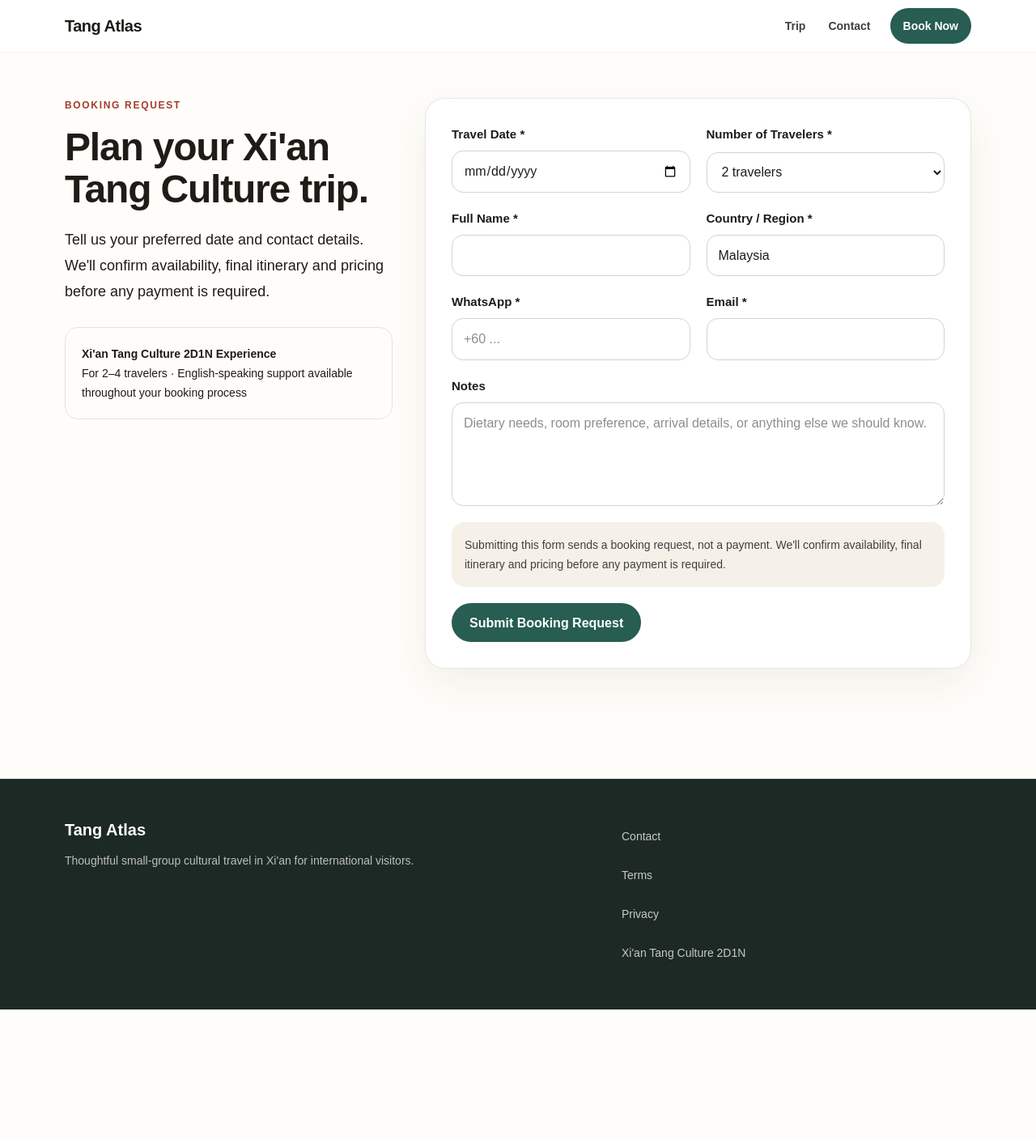
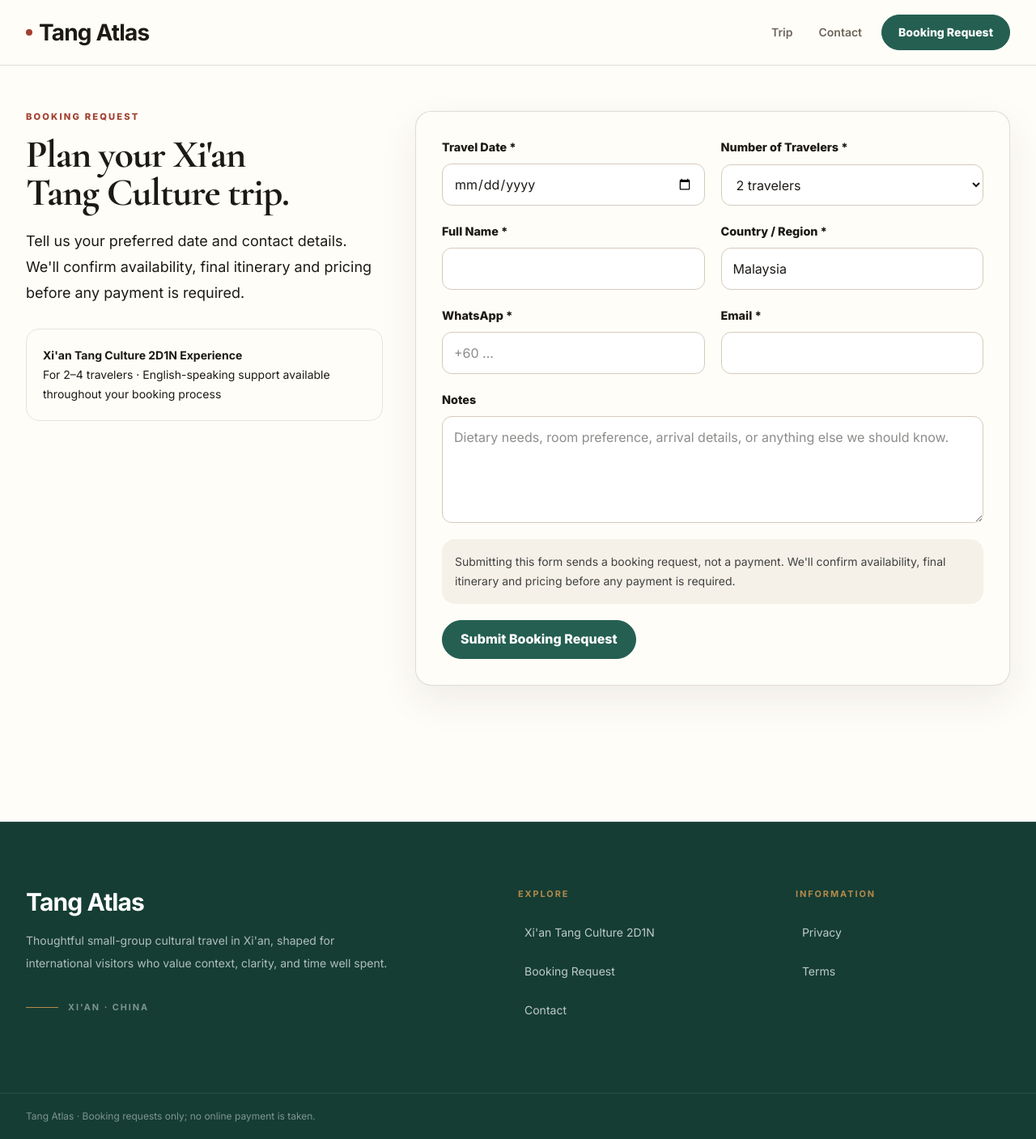
Before and after one commit to 1149866456-wq/xian-travel-v01, a Next.js app: page /booking in a window 1280 px wide. Shown: the whole page at 81% size. Before the commit the page ends 1247 px from the top, so only its background shows below. Built offline with nearby package versions, Linux system fonts and the light colour scheme.

Commit message:
feat: establish Tang Atlas editorial design system

```diff
--- a/src/app/globals.css
+++ b/src/app/globals.css
@@ -1,31 +1,60 @@
 @import "tailwindcss";
 
 :root {
-  --ink: #1f1c18;
-  --muted: #6f675d;
-  --paper: #f8f4ec;
-  --jade: #275d52;
-  --jade-dark: #183f38;
-  --gold: #c69a55;
-  --red: #a33d2e;
-  --card-radius: 24px;
-  --card-shadow: 0 18px 52px rgba(67, 50, 28, 0.07);
-  --section-space: clamp(4rem, 7vw, 6rem);
+  --ink: #1d1a16;
+  --muted: #6d655b;
+  --paper: #f6f1e8;
+  --paper-deep: #eadfce;
+  --surface: #fffdf8;
+  --jade: #245f51;
+  --jade-dark: #153d34;
+  --cinnabar: #a24030;
+  --gold: #b58a4a;
+  --line: rgba(29, 26, 22, 0.14);
+  --card-radius: 20px;
+  --card-shadow: 0 18px 48px rgba(50, 39, 24, 0.08);
+  --section-space: clamp(4.5rem, 8vw, 7.5rem);
 }
 
 * { box-sizing: border-box; }
-html { scroll-behavior: smooth; }
+
+html {
+  min-height: 100%;
+  scroll-behavior: smooth;
+  background: var(--surface);
+}
+
 body {
+  min-height: 100vh;
+  min-height: 100dvh;
   margin: 0;
+  display: flex;
+  flex-direction: column;
   color: var(--ink);
-  background: #fffdf9;
-  font-family: Arial, Helvetica, sans-serif;
-  line-height: 1.6;
+  background: var(--surface);
+  font-family: var(--font-sans), Arial, Helvetica, sans-serif;
+  line-height: 1.65;
+  text-rendering: optimizeLegibility;
+}
+
+main {
+  width: 100%;
+  flex: 1;
 }
 
 a { color: inherit; text-decoration: none; }
 button, input, textarea, select { font: inherit; }
-h1, h2, h3 { line-height: 1.08; text-wrap: balance; }
+
+h1,
+h2,
+h3 {
+  font-family: var(--font-display), Georgia, serif;
+  line-height: 0.98;
+  text-wrap: balance;
+}
+
+p { text-wrap: pretty; }
+img { max-width: 100%; }
 
 :where(a, button, input, textarea, select):focus-visible {
   outline: 3px solid var(--jade-dark);
@@ -40,16 +69,33 @@ footer a:focus-visible {
 }
 
 .container-page {
-  width: min(1120px, calc(100% - 32px));
+  width: min(1240px, calc(100% - 32px));
   margin-inline: auto;
 }
 
+.section-space { padding-block: var(--section-space); }
+
+.display-title {
+  font-family: var(--font-display), Georgia, serif;
+  font-size: clamp(3.35rem, 7vw, 7rem);
+  font-weight: 600;
+  line-height: 0.87;
+  letter-spacing: -0.045em;
+}
+
 .eyebrow {
-  letter-spacing: 0.14em;
+  color: var(--cinnabar);
+  font-size: 0.7rem;
+  font-weight: 800;
+  letter-spacing: 0.19em;
+  line-height: 1.3;
   text-transform: uppercase;
-  font-size: 0.75rem;
-  font-weight: 700;
-  color: var(--red);
+}
+
+.editorial-rule {
+  width: 100%;
+  height: 1px;
+  background: var(--line);
 }
 
 .button-primary,
@@ -60,57 +106,150 @@ footer a:focus-visible {
   justify-content: center;
   border-radius: 999px;
   padding: 0 22px;
-  font-weight: 700;
+  font-weight: 750;
   line-height: 1.2;
   text-align: center;
-  transition: transform 160ms ease, opacity 160ms ease, background-color 160ms ease;
+  transition: transform 160ms ease, color 160ms ease, background-color 160ms ease, border-color 160ms ease;
 }
-.button-primary { background: var(--jade); color: white; }
-.button-secondary { border: 1px solid rgba(31, 28, 24, 0.2); background: rgba(255,255,255,.78); }
-.button-primary:hover { background: var(--jade-dark); transform: translateY(-1px); }
-.button-secondary:hover { background: white; transform: translateY(-1px); }
-.button-primary:disabled { opacity: .55; cursor: not-allowed; transform: none; }
+
+.button-primary {
+  border: 1px solid var(--jade);
+  background: var(--jade);
+  color: white;
+}
+
+.button-secondary {
+  border: 1px solid var(--line);
+  background: rgba(255, 253, 248, 0.9);
+  color: var(--ink);
+}
+
+.button-primary:hover {
+  border-color: var(--jade-dark);
+  background: var(--jade-dark);
+  transform: translateY(-1px);
+}
+
+.button-secondary:hover {
+  border-color: rgba(29, 26, 22, 0.28);
+  background: white;
+  transform: translateY(-1px);
+}
+
+.button-primary:disabled {
+  cursor: not-allowed;
+  opacity: 0.55;
+  transform: none;
+}
 
 .card {
-  border: 1px solid rgba(31, 28, 24, 0.1);
+  border: 1px solid var(--line);
   border-radius: var(--card-radius);
-  background: #fff;
+  background: var(--surface);
   box-shadow: var(--card-shadow);
+}
+
+.image-frame {
+  position: relative;
+  overflow: hidden;
+  border-radius: clamp(1rem, 2vw, 1.75rem);
+  background: var(--paper-deep);
+}
+
+.image-frame img { object-fit: cover; }
+
+.image-caption {
+  margin-top: 0.65rem;
+  color: var(--muted);
+  font-size: 0.76rem;
+  letter-spacing: 0.02em;
 }
 
 .field {
   display: grid;
   gap: 8px;
 }
-.field label { font-weight: 700; font-size: .94rem; }
-.field input, .field textarea, .field select {
+
+.field label {
+  font-size: 0.9rem;
+  font-weight: 750;
+}
+
+.field input,
+.field textarea,
+.field select {
   width: 100%;
-  min-height: 48px;
-  border: 1px solid #d9d2c8;
-  border-radius: 14px;
+  min-height: 50px;
+  border: 1px solid #d5cbbb;
+  border-radius: 12px;
   background: white;
   padding: 12px 14px;
+  color: var(--ink);
 }
-.field input:focus-visible, .field textarea:focus-visible, .field select:focus-visible {
+
+.field textarea { resize: vertical; }
+
+.field input:focus-visible,
+.field textarea:focus-visible,
+.field select:focus-visible {
   border-color: var(--jade);
-  box-shadow: 0 0 0 3px rgba(39,93,82,.10);
   outline: 3px solid var(--jade-dark);
   outline-offset: 2px;
-}
-.field-error { color: #9c2f25; font-size: .84rem; }
-
-.hero-pattern {
-  background:
-    radial-gradient(circle at 18% 18%, rgba(198,154,85,.24), transparent 30%),
-    radial-gradient(circle at 82% 18%, rgba(163,61,46,.18), transparent 28%),
-    linear-gradient(135deg, #f4ecde 0%, #fffaf2 44%, #eef4ef 100%);
+  box-shadow: 0 0 0 3px rgba(36, 95, 81, 0.1);
 }
 
+.field-help {
+  margin: 0;
+  color: var(--muted);
+  font-size: 0.78rem;
+  line-height: 1.55;
+}
+
+.field-error {
+  color: #942f25;
+  font-size: 0.82rem;
+}
+
+.legal-page {
+  display: grid;
+  gap: clamp(2.5rem, 6vw, 6rem);
+  padding-block: clamp(3.5rem, 7vw, 6.5rem);
+}
+
+.legal-section {
+  display: grid;
+  grid-template-columns: 42px minmax(0, 1fr);
+  gap: 1rem;
+  padding-block: 1.75rem;
+  border-top: 1px solid var(--line);
+}
+
+.legal-section-number {
+  color: var(--cinnabar);
+  font-family: var(--font-display), Georgia, serif;
+  font-size: 1.2rem;
+  font-weight: 700;
+}
+
+.hero-pattern { background: var(--paper); }
+
 @media (min-width: 640px) {
-  .container-page { width: min(1120px, calc(100% - 48px)); }
+  .container-page { width: min(1240px, calc(100% - 64px)); }
+}
+
+@media (max-width: 639px) {
+  .display-title {
+    font-size: clamp(3.2rem, 16vw, 4.8rem);
+    line-height: 0.9;
+  }
+
+  .legal-section { grid-template-columns: 32px minmax(0, 1fr); }
 }
 
 @media (prefers-reduced-motion: reduce) {
   html { scroll-behavior: auto; }
-  *, *::before, *::after { scroll-behavior: auto !important; transition-duration: 0.01ms !important; }
+  *, *::before, *::after {
+    scroll-behavior: auto !important;
+    transition-duration: 0.01ms !important;
+  }
 }
--- a/src/app/layout.tsx
+++ b/src/app/layout.tsx
@@ -1,7 +1,21 @@
 import type { Metadata } from "next";
+import { Cormorant_Garamond, Inter } from "next/font/google";
 import "./globals.css";
 import { Footer } from "@/components/footer";
 import { Header } from "@/components/header";
+
+const displayFont = Cormorant_Garamond({
+  subsets: ["latin"],
+  weight: ["500", "600", "700"],
+  variable: "--font-display",
+  display: "swap",
+});
+
+const sansFont = Inter({
+  subsets: ["latin"],
+  variable: "--font-sans",
+  display: "swap",
+});
 
 export const metadata: Metadata = {
   title: "Tang Atlas | Xi'an Culture Travel",
@@ -11,7 +25,7 @@ export const metadata: Metadata = {
 export default function RootLayout({ children }: Readonly<{ children: React.ReactNode }>) {
   return (
     <html lang="en">
-      <body>
+      <body className={`${displayFont.variable} ${sansFont.variable}`}>
         <Header />
         <main>{children}</main>
         <Footer />
--- a/src/components/footer.tsx
+++ b/src/components/footer.tsx
@@ -1,34 +1,58 @@
 import Link from "next/link";
 
-const footerLinks = [
+const exploreLinks = [
+  { href: "/trips/xian-tang-culture-2d1n", label: "Xi'an Tang Culture 2D1N" },
+  { href: "/booking", label: "Booking Request" },
   { href: "/contact", label: "Contact" },
+];
+
+const informationLinks = [
+  { href: "/privacy", label: "Privacy" },
   { href: "/terms", label: "Terms" },
-  { href: "/privacy", label: "Privacy" },
-  { href: "/trips/xian-tang-culture-2d1n", label: "Xi'an Tang Culture 2D1N" },
 ];
 
 export function Footer() {
   return (
-    <footer className="mt-20 border-t border-white/10 bg-[#1d2925] text-white">
-      <div className="container-page grid gap-8 py-12 md:grid-cols-[1.4fr_1fr] md:gap-16">
+    <footer className="mt-20 border-t border-white/10 bg-[var(--jade-dark)] text-white sm:mt-28">
+      <div className="container-page grid gap-12 py-14 md:grid-cols-[1.5fr_.8fr_.7fr] md:gap-10 md:py-20">
         <div>
-          <div className="text-xl font-black">Tang Atlas</div>
-          <p className="mt-3 max-w-md text-sm leading-6 text-white/70">
-            Thoughtful small-group cultural travel in Xi&apos;an for international visitors.
+          <div className="font-[var(--font-display)] text-3xl font-bold tracking-[-.03em]">Tang Atlas</div>
+          <p className="mt-4 max-w-md text-sm leading-7 text-white/66">
+            Thoughtful small-group cultural travel in Xi&apos;an, shaped for international visitors who value context, clarity, and time well spent.
           </p>
+          <div className="mt-8 flex items-center gap-3 text-[.68rem] font-bold uppercase tracking-[.18em] text-white/45">
+            <span className="h-px w-10 bg-[var(--gold)]" />
+            Xi&apos;an · China
           </div>
-        <nav aria-label="Footer navigation" className="grid content-start gap-1 text-sm text-white/75">
-          {footerLinks.map((link) => (
+        </div>
+
+        <FooterGroup title="Explore" links={exploreLinks} />
+        <FooterGroup title="Information" links={informationLinks} />
+      </div>
+      <div className="border-t border-white/10">
+        <div className="container-page flex min-h-14 items-center text-xs text-white/45">
+          Tang Atlas · Booking requests only; no online payment is taken.
+        </div>
+      </div>
+    </footer>
+  );
+}
+
+function FooterGroup({ title, links }: { title: string; links: Array<{ href: string; label: string }> }) {
+  return (
+    <nav aria-label={`${title} links`}>
+      <div className="text-[.68rem] font-bold uppercase tracking-[.18em] text-[var(--gold)]">{title}</div>
+      <div className="mt-4 grid gap-1 text-sm text-white/72">
+        {links.map((link) => (
           <Link
-              className="flex min-h-11 items-center rounded-md px-2 transition-colors hover:bg-white/10 hover:text-white focus-visible:outline-2 focus-visible:outline-offset-2 focus-visible:outline-white"
+            className="flex min-h-11 items-center rounded-md px-2 transition-colors hover:bg-white/8 hover:text-white focus-visible:outline-2 focus-visible:outline-offset-2 focus-visible:outline-white"
             href={link.href}
             key={link.href}
           >
             {link.label}
           </Link>
         ))}
+      </div>
     </nav>
-      </div>
-    </footer>
   );
 }
--- a/src/components/header.tsx
+++ b/src/components/header.tsx
@@ -2,13 +2,19 @@ import Link from "next/link";
 
 export function Header() {
   return (
-    <header className="border-b border-black/5 bg-white/90 backdrop-blur">
-      <div className="container-page flex min-h-16 items-center justify-between gap-2 sm:gap-6">
-        <Link href="/" className="flex min-h-11 items-center whitespace-nowrap font-black tracking-tight text-lg sm:text-xl">Tang Atlas</Link>
-        <nav className="flex items-center gap-1 text-sm font-semibold text-neutral-700 sm:gap-5" aria-label="Primary navigation">
-          <Link className="flex min-h-11 items-center px-1" href="/trips/xian-tang-culture-2d1n">Trip</Link>
-          <Link className="flex min-h-11 items-center px-1" href="/contact">Contact</Link>
-          <Link href="/booking" className="button-primary !min-h-11 !px-3 sm:!px-4">Book Now</Link>
+    <header className="relative z-20 border-b border-[var(--line)] bg-[rgba(255,253,248,.94)] backdrop-blur-md">
+      <div className="container-page flex min-h-[72px] items-center justify-between gap-2 sm:min-h-20 sm:gap-8">
+        <Link href="/" className="flex min-h-11 items-center gap-2 whitespace-nowrap" aria-label="Tang Atlas home">
+          <span aria-hidden="true" className="h-2 w-2 rounded-full bg-[var(--cinnabar)]" />
+          <span className="font-[var(--font-display)] text-[1.45rem] font-bold tracking-[-.03em] sm:text-[1.75rem]">Tang Atlas</span>
+        </Link>
+        <nav className="flex items-center gap-0.5 text-[.78rem] font-semibold text-[var(--muted)] sm:gap-4 sm:text-sm" aria-label="Primary navigation">
+          <Link className="flex min-h-11 items-center px-1.5 transition-colors hover:text-[var(--ink)] sm:px-2" href="/trips/xian-tang-culture-2d1n">Trip</Link>
+          <Link className="flex min-h-11 items-center px-1.5 transition-colors hover:text-[var(--ink)] sm:px-2" href="/contact">Contact</Link>
+          <Link href="/booking" className="button-primary !min-h-11 !px-3 sm:!px-5">
+            <span className="sm:hidden">Book Now</span>
+            <span className="hidden sm:inline">Booking Request</span>
+          </Link>
         </nav>
       </div>
     </header>
```
Lines whose indentation alone changed are shown as unchanged.
